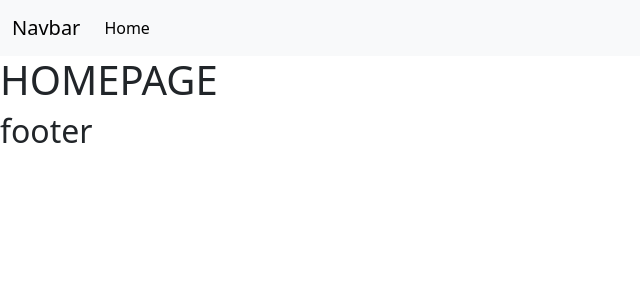
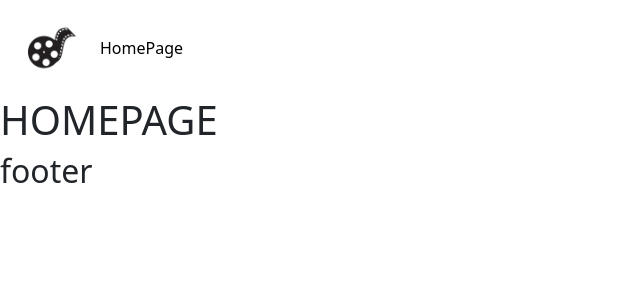
Before and after one commit to maksbernatskyy/webapp-react, a React (Vite) app: page / in a window 1280 px wide. Shown: the top 300 px of the page, without its empty margins (0-640 px from the left). Built offline with nearby package versions, Linux system fonts and the light colour scheme.

Commit message:
Add logo to NavBar component and update styles in index.css

```diff
--- a/src/components/NavBar.jsx
+++ b/src/components/NavBar.jsx
@@ -1,17 +1,18 @@
+import { NavLink } from "react-router-dom";
+import logo from '../assets/logo.jpg'
+
 export default function NavBar() {
   return (
     <>
-      <nav class="navbar navbar-expand-lg bg-body-tertiary">
-        <div class="container-fluid">
-          <a class="navbar-brand" href="#">
-            Navbar
-          </a>
+      <nav className="navbar navbar-expand-lg">
+        <div className="container-fluid">
+          <img id="logo" src={logo} alt="logo" />
 
-          <div class="collapse navbar-collapse" id="navbarNavAltMarkup">
-            <div class="navbar-nav">
-              <a class="nav-link active" aria-current="page" href="#">
-                Home
-              </a>
+          <div className="collapse navbar-collapse" id="navbarNavAltMarkup">
+            <div className="navbar-nav">
+              <NavLink className="nav-link active" aria-current="page" to="/">
+                HomePage
+              </NavLink>
             </div>
           </div>
         </div>
--- a/src/index.css
+++ b/src/index.css
@@ -1 +1,6 @@
 @import url('bootstrap');
+
+/* Logo navbar */
+#logo{
+  width: 80px;
+}
```
Also changed, not shown: src/assets/logo.jpg (added).
